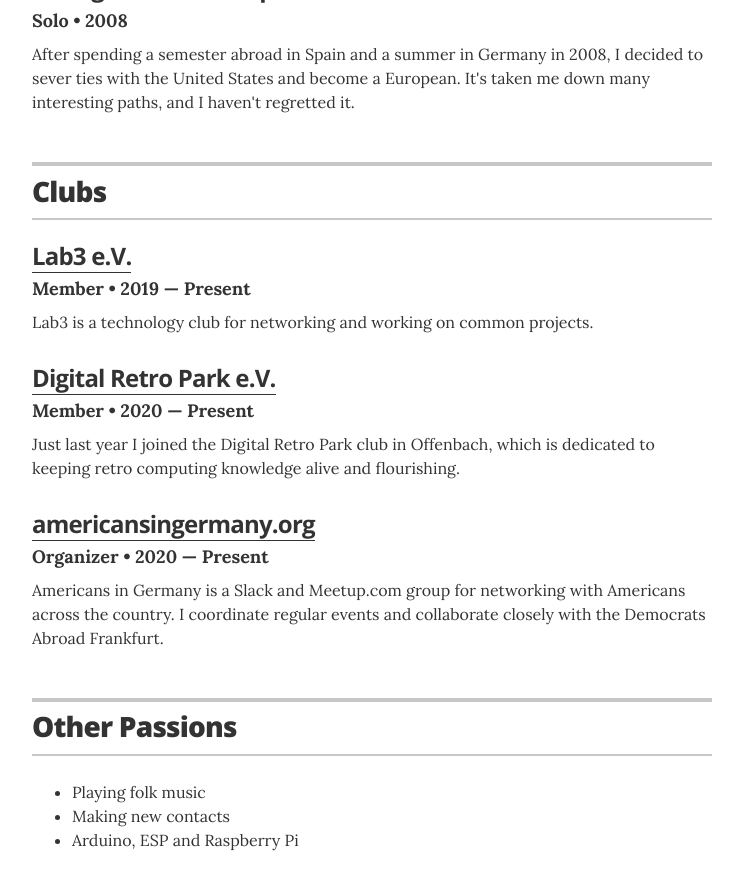
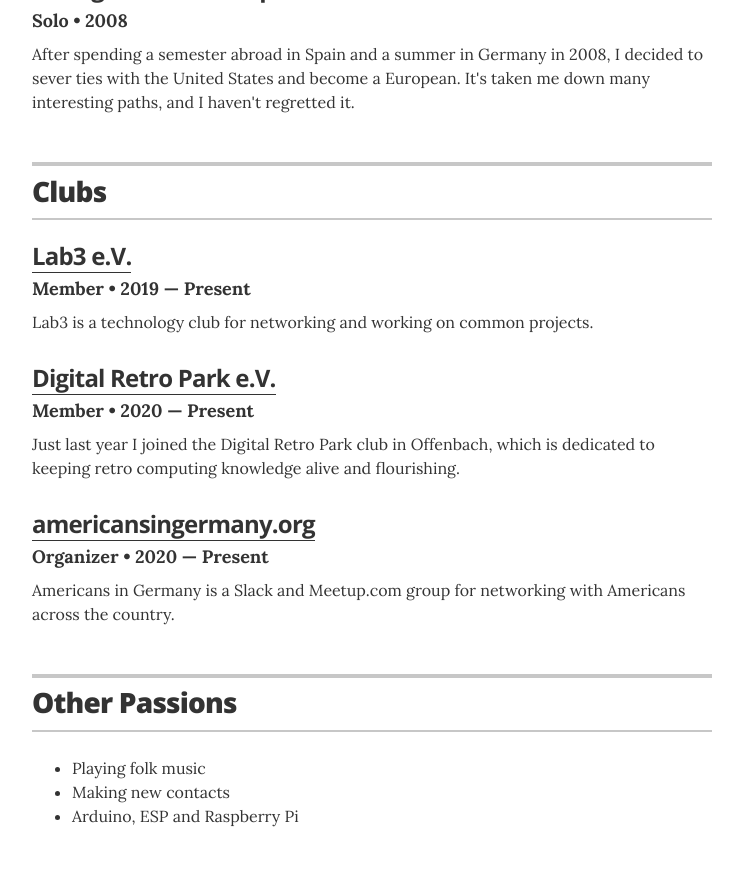
Before and after one commit to BrianInGermany/brian-profile, a Jekyll site: the page built from index.html, in a window 1280 px wide and 900 px high, scrolled down 1662 px. Shown: the top 890 px of the window, without its empty margins (268-1011 px from the left). Built offline with Jekyll 4.4.1, drawn with Linux system fonts in a browser that asks for light colours.

Commit message:
edit description

```diff
--- a/_data/associations.yml
+++ b/_data/associations.yml
@@ -18,4 +18,4 @@
   role: Organizer
   year: 2020 &mdash; Present
   url: https://americansingermany.org/
-  summary: Americans in Germany is a Slack and Meetup.com group for networking with Americans across the country. I coordinate regular events and collaborate closely with the Democrats Abroad Frankfurt.
+  summary: Americans in Germany is a Slack and Meetup.com group for networking with Americans across the country.
```
